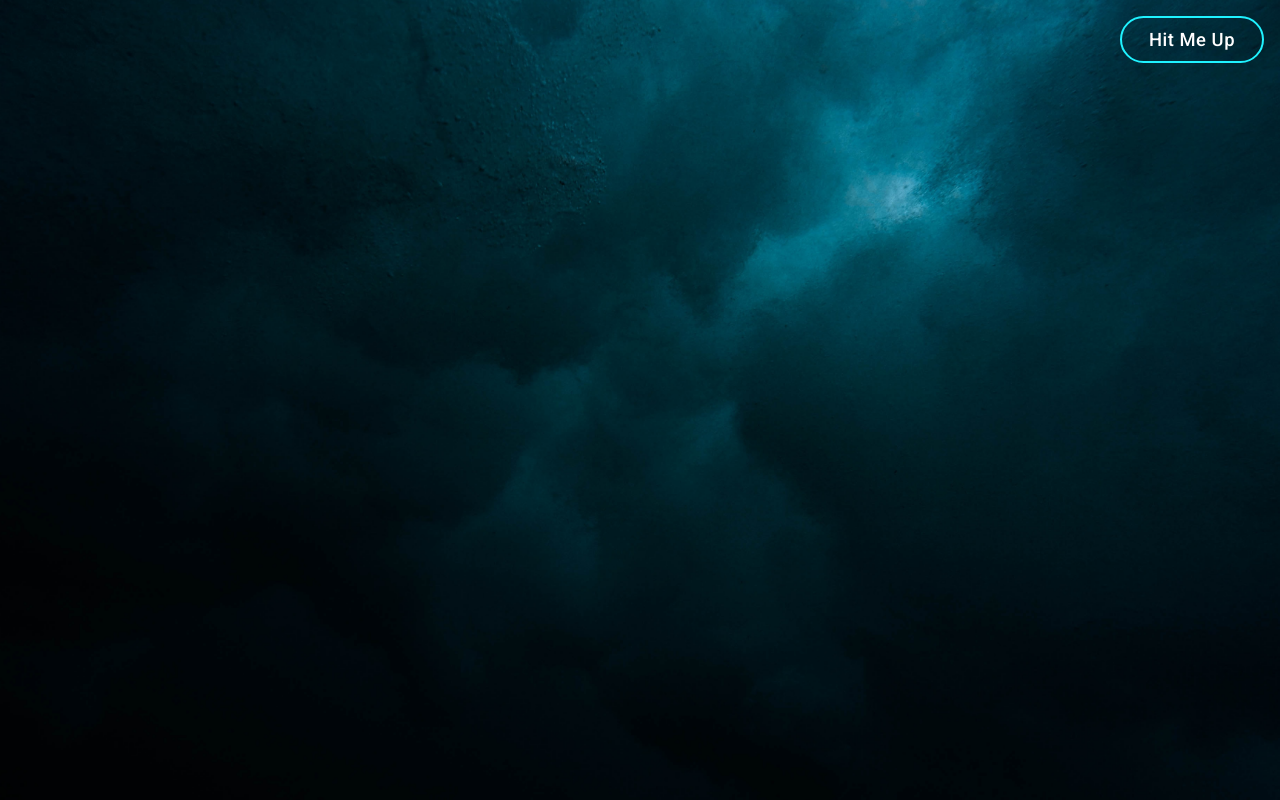
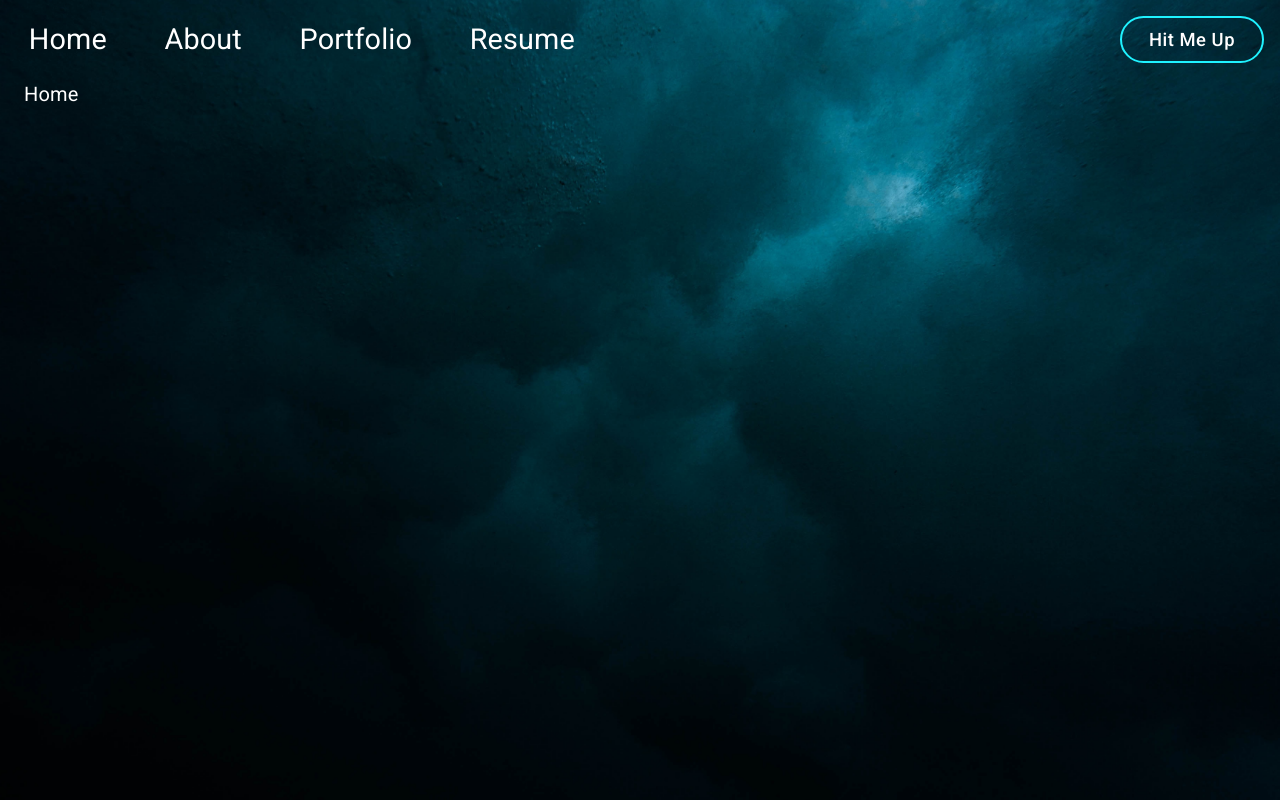
Before and after one commit to ashu305/Portfolio, a React (Create React App) app: page / in a window 1280 px wide. Built offline with nearby package versions, Linux system fonts and the light colour scheme.

Commit message:
Nav bar created for the big screens as well

```diff
--- a/package.json
+++ b/package.json
@@ -5,6 +5,7 @@
   "dependencies": {
     "@emotion/react": "^11.11.4",
     "@emotion/styled": "^11.11.5",
+    "@fontsource/roboto": "^5.0.13",
     "@mui/icons-material": "^5.15.15",
     "@mui/material": "^5.15.15",
     "@testing-library/jest-dom": "^5.17.0",
--- a/public/index.html
+++ b/public/index.html
@@ -13,6 +13,7 @@
       rel="stylesheet"
       href="https://fonts.googleapis.com/css2?family=Roboto:wght@300;400;500;700&display=swap"
     />
+
     <!--
       manifest.json provides metadata used when your web app is installed on a
       user's mobile device or desktop. See https://developers.google.com/web/fundamentals/web-app-manifest/
@@ -27,7 +28,7 @@
       work correctly both with client-side routing and a non-root public URL.
       Learn how to configure a non-root public URL by running `npm run build`.
     -->
-    <title>React App</title>
+    <title>Ashutosh Portfolio</title>
   </head>
   <body>
     <noscript>You need to enable JavaScript to run this app.</noscript>
--- a/src/App.tsx
+++ b/src/App.tsx
@@ -1,12 +1,16 @@
 import { Box, styled } from "@mui/material";
 import "./App.css";
 import Navbar from "./components/Navbar";
+import CssBaseline from "@mui/material/CssBaseline";
+import Home from "./components/Home";
 
 const App = () => {
   return (
     <>
+      <CssBaseline />
       <Container>
         <Navbar />
+        <Home />
       </Container>
     </>
   );
--- /dev/null
+++ b/src/components/Home.tsx
@@ -0,0 +1,7 @@
+import React from "react";
+
+const Home = () => {
+  return <div style={{ color: "#fff", marginLeft: "1.5rem", fontSize: "1.25rem" }}>Home</div>;
+};
+
+export default Home;
--- a/src/components/Navbar.tsx
+++ b/src/components/Navbar.tsx
@@ -4,11 +4,13 @@ import {
   Divider,
   Drawer,
   IconButton,
+  Link,
   List,
   ListItem,
   ListItemButton,
   ListItemIcon,
   ListItemText,
+  Stack,
   styled,
 } from "@mui/material";
 import MenuIcon from "@mui/icons-material/Menu";
@@ -88,6 +90,11 @@ const Navbar = () => {
             </Drawer>
             <MenuIcon sx={{ fontSize: "2rem" }} onClick={toggleDrawer(true)} />
           </ShowMenuButton>
+          <Stack direction="row">
+            {NavbarHeaders.map((headerDetails, index) => (
+              <CustomHeaderLink>{headerDetails.label}</CustomHeaderLink>
+            ))}
+          </Stack>
         </Box>
         <ContactMeButton>Hit Me Up</ContactMeButton>
       </Container>
@@ -103,14 +110,14 @@ const Container = styled(Box)({
   display: "flex",
   justifyContent: "space-between",
   alignItems: "center",
-  position: "fixed",
+  position: "static",
   width: "100%",
 });
 
 const ShowMenuButton = styled(IconButton)(({ theme }) => ({
   color: "#FFFFFF",
   margin: "1rem",
-  [theme.breakpoints.up("md")]: {
+  [theme.breakpoints.up("sm")]: {
     display: "none",
   },
 }));
@@ -128,7 +135,6 @@ const ContactMeButton = styled(Button)(({ theme }) => ({
   transition: "all 0.5s ease",
   ":hover": {
     background: "#1FF2FF",
-    border: "none",
     color: "#000",
     transform: "scale(1.025)",
   },
@@ -139,3 +145,52 @@ const DrawerHeaderContainer = styled(Box)({
   alignItems: "flex-end",
   justifyContent: "flex-end",
 });
+
+const CustomHeaderLink = styled(Link)(({ theme }) => ({
+  [theme.breakpoints.down("sm")]: {
+    display: "none",
+  },
+  [theme.breakpoints.between("sm", "md")]: {
+    fontSize: "1.4rem",
+    margin: "0 1.2rem",
+  },
+  [theme.breakpoints.between("md", "lg")]: {
+    fontSize: "1.6rem",
+    margin: "0 1.5rem",
+  },
+  [theme.breakpoints.between("lg", "xl")]: {
+    fontSize: "1.8rem",
+    margin: "0 1.8rem",
+  },
+  [theme.breakpoints.up("xl")]: {
+    fontSize: "1.9rem",
+    margin: "0 2.1rem",
+  },
+  cursor: "pointer",
+  margin: "0 1rem",
+  color: "white",
+  position: "relative",
+  textDecoration: "none",
+  transition: "all 0.5s ease",
+  "&:before": {
+    content: "''",
+    position: "absolute",
+    width: "0",
+    height: "2px",
+    bottom: "-3px",
+    left: "50%",
+    transform: "translate(-50%,0%)",
+    backgroundColor: "#1FF2FF",
+    visibility: "hidden",
+    transition: "all 0.3s ease-in-out",
+  },
+  "&:hover:before": {
+    visibility: "visible",
+    width: "100%",
+  },
+  "&:hover": {
+    color: "#1FF2FF",
+    transformOrigin: "bottom left",
+    transform: "scaleX(1.1) translate(-5%,0%)",
+  },
+}));
```
Also changed, not shown: 1 other file (tests, documents, lock files or other folders).
